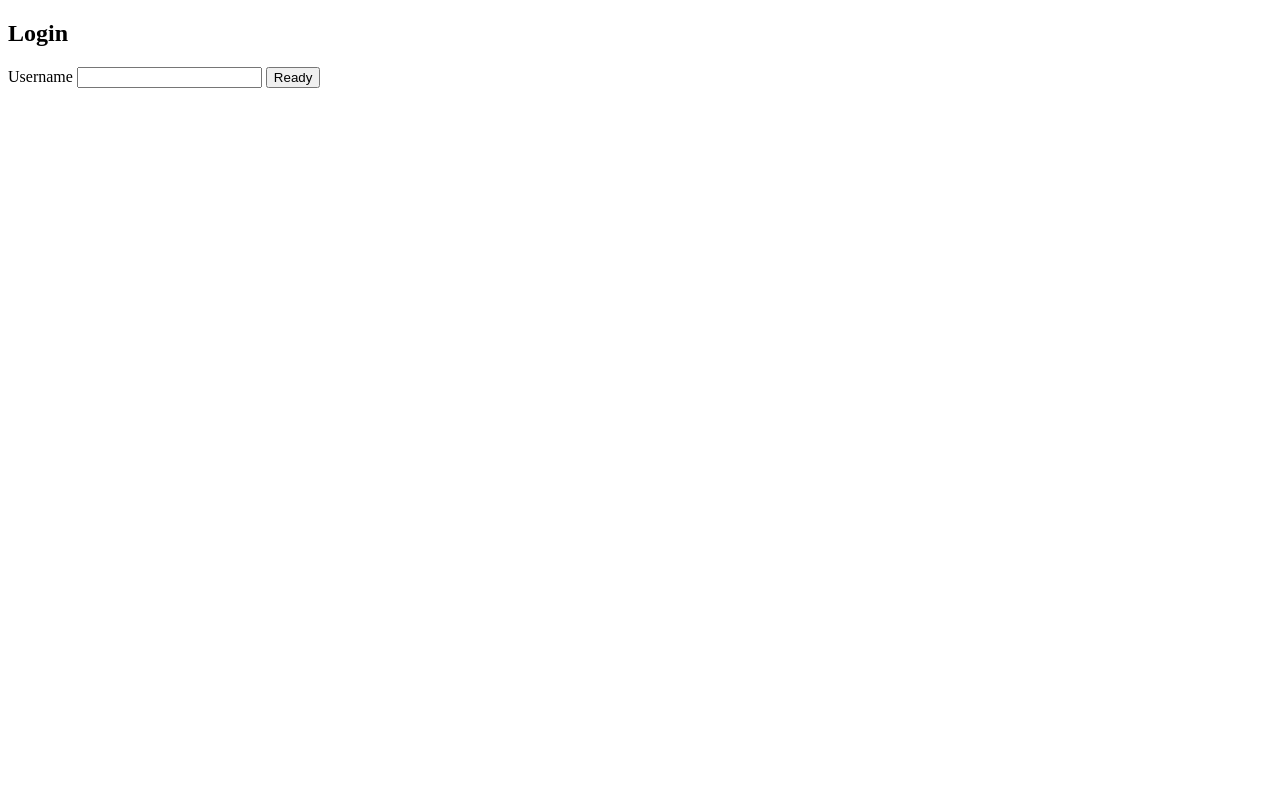
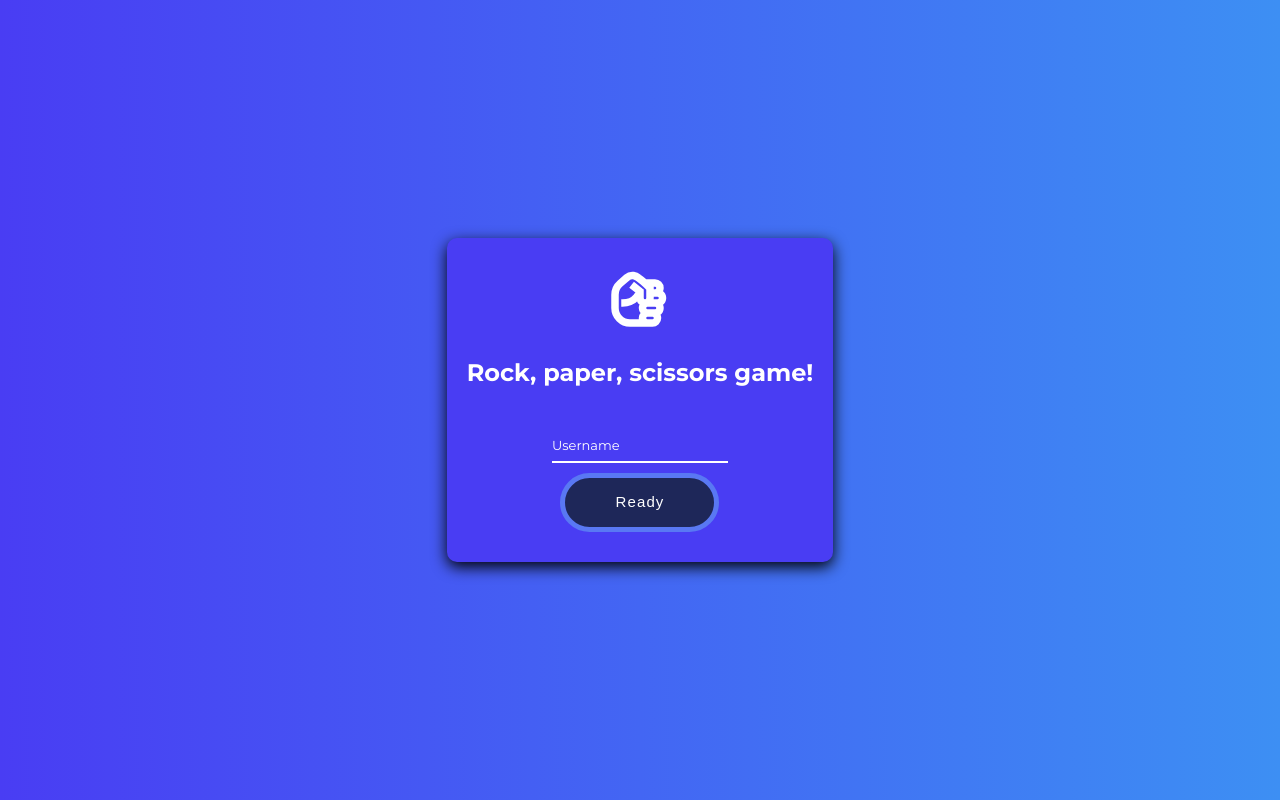
Before and after one commit to fatiguitaa/rps-game, a website: page client/public/index.html in a window 1280 px wide. Drawn offline with Linux system fonts and the light colour scheme.

Commit message:
Styles to the user input panel

```diff
--- a/client/public/index.html
+++ b/client/public/index.html
@@ -4,17 +4,28 @@
     <meta charset="UTF-8">
     <meta name="viewport" content="width=device-width, initial-scale=1.0">
     <title>Rock Paper Scissors | Login</title>
+    <link rel="preconnect" href="https://fonts.googleapis.com">
+    <link rel="preconnect" href="https://fonts.gstatic.com" crossorigin>
+    <link href="https://fonts.googleapis.com/css2?family=Montserrat:ital,wght@0,100..900;1,100..900&display=swap" rel="stylesheet">
+    <link rel="stylesheet" href="http://localhost:3000/css/globals.css">
+    <link rel="stylesheet" href="http://localhost:3000/css/index.css">
 </head>
 <body>
-    <section class="login__panel">
-        <h1>Login</h1>
-        <form class="login__panel__form">
-            <label for="">Username</label>
-            <input type="text" name="username_input" id="login__username">
-            <input type="submit" name="login_submit" id="login__submit" value="Ready">
+    <section class="user__input">
+        <div class="user__input__icon"></div>
+        <h1 class="user__input__title">Rock, paper, scissors game!</h1>
+        <form class="user__input__form">
+
+            <div class="input__container">
+                <input type="text" id="user__input__form__input" class="input__text" placeholder="Username">
+                <label for="user__input__form__input" class="input__label">Username</label>
+            </div>
+
+            <input type="submit" id="user__input__form__submit" class="button" value="Ready">
         </form>
 
-        <script src="http://localhost:3000/js/index.js" type="module"></script>
     </section>
+
+    <script src="http://localhost:3000/js/index.js" type="module"></script>
 </body>
 </html>
--- /dev/null
+++ b/client/src/css/globals.css
@@ -0,0 +1,29 @@
+* {
+    box-sizing: border-box;
+}
+
+:root {
+    --white: #fff;
+    --black: #000;
+    --blue: rgb(73, 61, 243);
+    --lightBlue: rgb(61, 143, 243);
+}
+
+html {
+    font-size: 62.5%; /* 1rem = 10px */
+}
+
+body {
+    box-sizing: border-box;
+    font-size: 1.6rem; /* 1rem = 10px */
+
+    font-family: "Montserrat", serif;
+}
+
+h1, h2, h3, h4 {
+    text-wrap: balance;
+}
+
+label, input {
+    margin-bottom: 1rem;
+}
--- a/client/src/css/index.css
+++ b/client/src/css/index.css
@@ -0,0 +1,155 @@
+body {
+    margin: 0;
+    padding: 0;
+    min-height: 100vh;
+    display: flex;
+    align-items: center;
+    justify-content: center;
+    background-position: center;
+    background: linear-gradient(90deg, var(--blue) 0%, var(--lightBlue) 100%);
+    background-repeat: no-repeat;
+    background-position: center;
+}
+
+.user__input {
+    background-color: var(--blue);
+    color: var(--white);
+    display: flex;
+    flex-direction: column;
+    align-items: center;
+    justify-content: center;
+    width: auto;
+    padding: 2rem;
+    border-radius: 1rem;
+    box-shadow: rgb(0, 0, 0) 0px 5px 15px;
+}
+
+.user__input__icon {
+    width: 8rem;
+    height: 8rem;
+    animation: rps-image steps(1) 5s infinite, rps-movement 5s infinite;
+    background-size: cover;
+    background-repeat: no-repeat;
+    background-position: center;
+}
+
+@keyframes rps-movement {
+    0% {
+        rotate: 0;
+    }
+    16.5% {
+        rotate: -40deg;
+    }
+    33% {
+        rotate: 0deg;
+    }
+    49.5% {
+        rotate: -40deg;
+    }
+    66% {
+        rotate: 0deg;
+    }
+    82.5% {
+        rotate: -40deg;
+    }
+    100% {
+        rotate: 0;
+    }
+}
+
+@keyframes rps-image {
+    0% {
+        background-image: url("http://localhost:3000/svg/rock.svg");
+    }
+    33% {
+        background-image: url("http://localhost:3000/svg/paper.svg");
+    }
+    66% {
+        background-image: url("http://localhost:3000/svg/scissors.svg");
+    }
+    100% {
+        background-image: url("http://localhost:3000/svg/rock.svg");
+    }
+}
+
+.user__input__title {
+    text-align: center;
+}
+
+.user__input__form {
+    display: flex;
+    flex-direction: column;
+    align-items: center;
+}
+
+.input__container {
+    position: relative;
+    padding: 15px 0 0;
+    margin-top: 10px;
+    width: 100%;
+}
+
+.input__text {
+    width: 100%;
+    border: 0;
+    border-bottom: 2px solid var(--white);
+    outline: 0;
+    font-size: 1.3rem;
+    color: var(--white);
+    padding: 7px 0;
+    background: transparent;
+    transition: border-color 0.2s;
+}
+
+.input__text::placeholder {
+    color: transparent;
+}
+
+.input__text:placeholder-shown ~ .input__label {
+    font-size: 1.3rem;
+    cursor: text;
+    top: 20px;
+}
+
+.input__label {
+    position: absolute;
+    top: 0;
+    display: block;
+    transition: 0.2s;
+    font-size: 1rem;
+    color: var(--white);
+}
+
+.input__text:focus {
+    padding-bottom: 6px;
+    font-weight: 700;
+    border-width: 3px;
+    border-image-slice: 1;
+}
+
+.input__text:focus ~ .input__label {
+    position: absolute;
+    top: 0;
+    display: block;
+    transition: 0.2s;
+    font-size: 1rem;
+    font-weight: 700;
+}
+
+
+.button {
+    color:white;
+    background: #1e2759;
+    padding:1.6rem 5rem 1.8rem 5rem;
+    border-radius:5rem;
+    border:5px solid #5978F3;
+    font-size:1.5rem;
+    line-height:1em;
+    letter-spacing:0.075em;
+    transition:background 0.3s;
+    cursor:pointer;
+}
+
+.button:hover {
+    background: #0F1C53;
+}
--- a/server/app/index.js
+++ b/server/app/index.js
@@ -192,6 +192,7 @@ io.on("connection", socket => {
     })
 })
 
+app.use("/svg", express.static(path.join(process.cwd(), "client", "public", "svg")))
 app.use("/css", express.static(path.join(process.cwd(), "client", "src", "css")))
 app.use("/js", express.static(path.join(process.cwd(), "client", "src", "js")))
 app.use(express.json())
```
Also changed, not shown: client/public/svg/paper.svg (added), client/public/svg/rock.svg (added), client/public/svg/scissors.svg (added).
